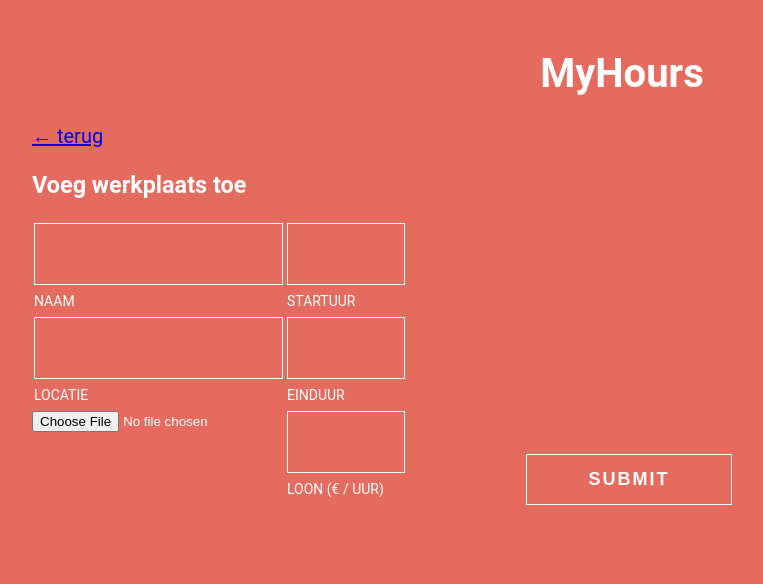
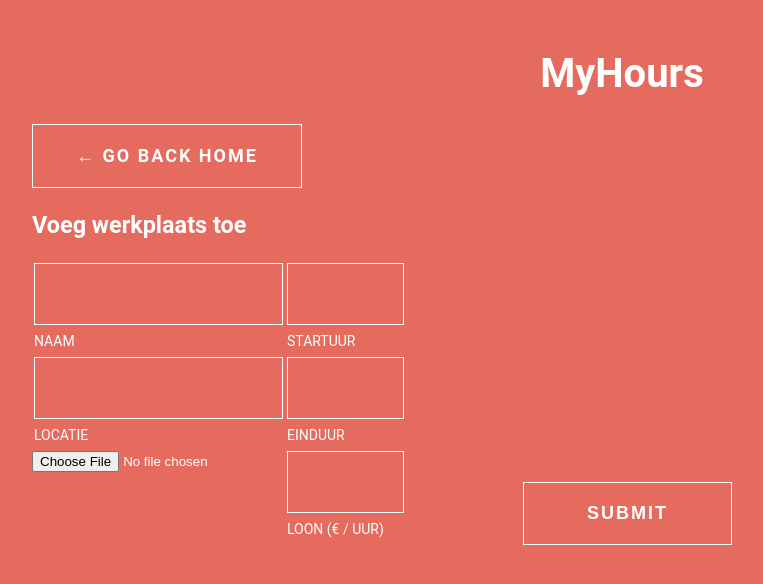
Before and after one commit to YvesRijckaert/WAD-Opdracht, a React (Create React App) app in the folder app/: page /add in a window 1280 px wide. Shown: the top 584 px of the page, without its empty margins (18-781 px from the left). Built offline with nearby package versions, Linux system fonts and the light colour scheme.

Commit message:
better styling for links

```diff
--- a/app/src/containers/App.js
+++ b/app/src/containers/App.js
@@ -29,13 +29,19 @@ class App extends Component {
                     <section>
                       <h2>Totaal werkuren</h2>
                       <OverView workTotals={store.workTotals} />
-                      <p>Totaal loon: €{store.totalSalary}</p>
+                      <p>Totaal loon: € {store.totalSalary}</p>
                     </section>
-                    <section>
+                    <section className="beheer">
                       <h2>Beheer jouw werk plaatsen</h2>
-                      <Link to="/edit">Verander bestaande werkplaats</Link>
-                      <br />
-                      <Link to="/add">Voeg werkplaats toe</Link>
+                      <div className="beheer-links">
+                        <Link className="bttn" to="/edit">
+                          Verander bestaande werkplaats
+                        </Link>
+                        <br />
+                        <Link className="bttn" to="/add">
+                          Voeg werkplaats toe
+                        </Link>
+                      </div>
                     </section>
                   </div>
                 )}
@@ -48,7 +54,9 @@ class App extends Component {
               <Observer>
                 {() => (
                   <article>
-                    <Link to="/">← terug</Link>
+                    <Link className="bttn" to="/">
+                      ← go back home
+                    </Link>
                     <h3>Verander bestaande werkplaats</h3>
                     <div className="work-option-wrap">
                       {store.workOptions.map(workOption => (
@@ -69,7 +77,9 @@ class App extends Component {
               <Observer>
                 {() => (
                   <article>
-                    <Link to="/">← terug</Link>
+                    <Link className="bttn" to="/">
+                      ← go back home
+                    </Link>
                     <h3>Voeg werkplaats toe</h3>
                     <AddWorkOption store={store} />
                   </article>
--- a/app/src/css/index.css
+++ b/app/src/css/index.css
@@ -41,6 +41,12 @@ body {
 
 .work-item-image {
   object-fit: cover;
+}
+
+.beheer-links {
+  display: flex;
+  justify-content: space-between;
+  flex-wrap: wrap;
 }
 
 /* table */
@@ -111,11 +117,6 @@ section.the-css-at-table .spacer {
 
 /* buttons */
 
-.bttn {
-  color: #fff;
-  transition: 0.3s ease all;
-}
-
 input[type="submit"] {
   background: none;
 }
@@ -130,14 +131,19 @@ input[type="submit"]:hover {
 }
 
 .bttn {
+  color: #fff;
+  transition: 0.3s ease all;
+  text-decoration: none;
   font-size: 1.8rem;
   letter-spacing: 0.2rem;
   text-transform: uppercase;
-  display: inline-block;
+  display: flex;
+  align-items: center;
+  justify-content: center;
   text-align: center;
   width: 27rem;
   font-weight: bold;
-  padding: 1.4rem 0rem;
+  padding: 2rem 1rem;
   border: 0.1rem solid #fff;
   position: relative;
 }
```
